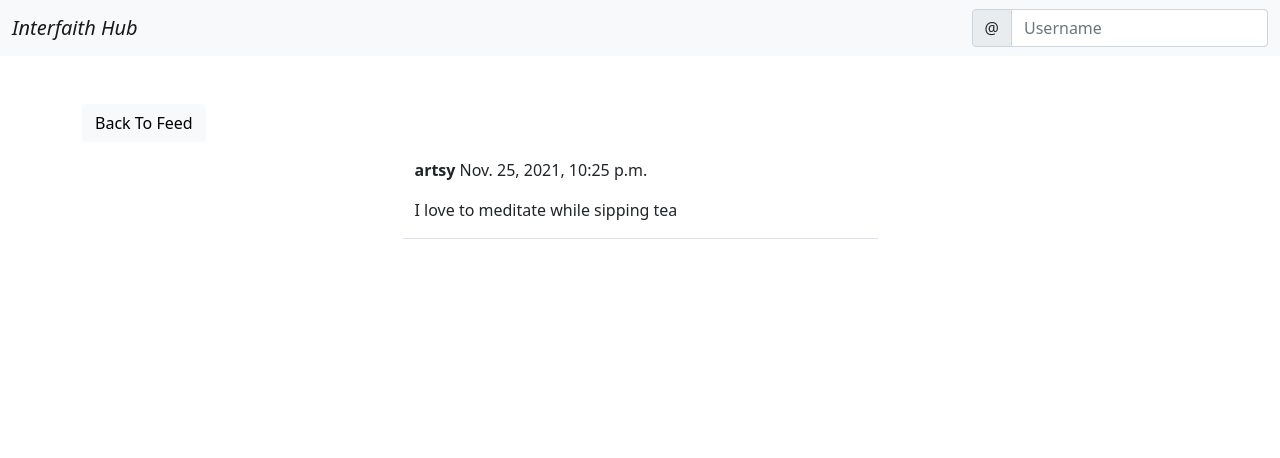
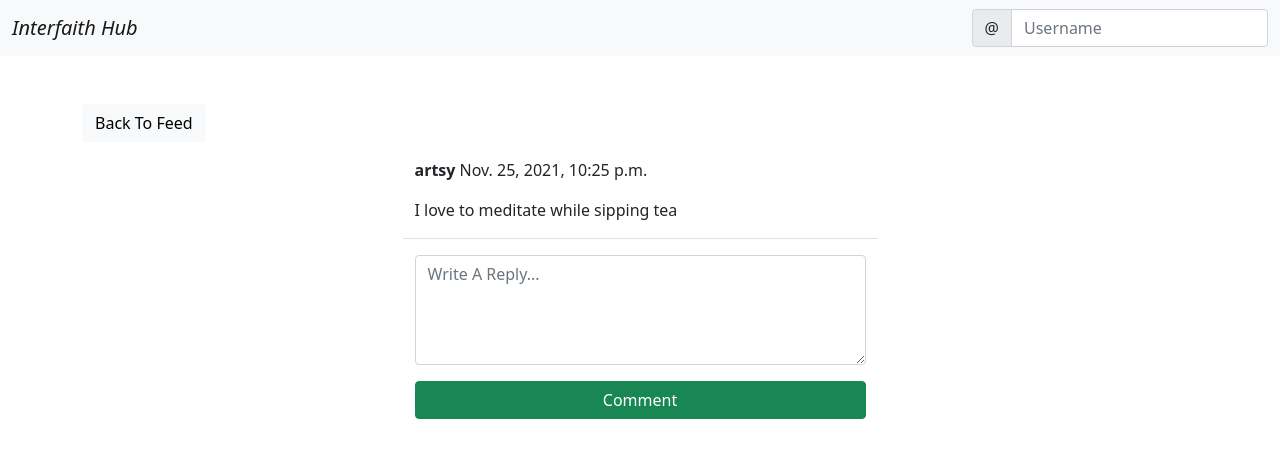
Before and after one commit to technocowdancer/final_project, a Django app: page /social/post/1 in a window 1280 px wide. Shown: the top 458 px of the page. Run offline with Django 3.2, Linux system fonts and the light colour scheme; data comes from the database, SQL or seed files in the repository; some libraries are stand-ins or nearby versions.

Commit message:
Added some cool features

```diff
--- a/social/forms.py
+++ b/social/forms.py
@@ -2,7 +2,7 @@ from django import forms
 from .models import Post, Comment
 
 class PostForm(forms.ModelForm):
-
+	'''create a form for users to submit posts.'''
 	# set variable equal to each form
 
 	body = forms.CharField(
@@ -16,3 +16,20 @@ class PostForm(forms.ModelForm):
 		''' put here what you want in the form, should be based on Post model:'''
 		model = Post
 		fields = ['body']
+
+class CommentForm(forms.ModelForm):
+	'''create a form for users to create comments on posts.'''
+
+	# very similar to post form, just need to change variables
+
+	comment = forms.CharField(
+		label='', #will remove ugly label
+		# tells user what actual input should be:
+		widget=forms.Textarea(attrs={
+			'rows': '4', #size
+			'placeholder': 'Write A Reply...'
+			}))
+	class Meta:
+		''' put here what you want in the form, should be based on Comment model:'''
+		model = Comment
+		fields = ['comment']
--- a/social/templates/social/post_detail.html
+++ b/social/templates/social/post_detail.html
@@ -17,20 +17,20 @@
 		</div>
 	</div>
 
-	<!--
-		<div class="row justify-content-center mt-3 mb-5">
-			<div class="col-md-5 col-sm-12 border-bottom">
+	<!-- create a comment form: -->
+	<div class="row justify-content-center mt-3 mb-5">
+			<div class="col-md-5 col-sm-12">
 				<form method="POST">
 					{% csrf_token %}
 					{{ form | crispy }}
 					<div class="d-grid gap-2">
-						<button class="btn btn-success mt-3">Submit!</button>
+						<button class="btn btn-success mt-3">Comment</button>
 
 					</div>
 				</form>
 			</div>
 	</div>
-	-->
+
 
 </div>
 {% endblock content %}
--- a/social/views.py
+++ b/social/views.py
@@ -1,7 +1,7 @@
 from django.shortcuts import render
 from django.views import View
 from .models import Post
-from .forms import PostForm
+from .forms import PostForm, CommentForm
 
 # Create your views here.
 
@@ -56,10 +56,11 @@ class PostDetailView(View):
 	def get(self, request, pk, *args, **kwargs): #use pk to differentiate between different posts
 		'''method to handle get requests.'''
 		post = Post.objects.get(pk=pk)
-
+		# render comment form:
+		form = CommentForm()
 		context = {
-			'post': post
-
+			'post': post,
+			'form': form,
 		}
 
 		return render(request, 'social/post_detail.html', context)
```
